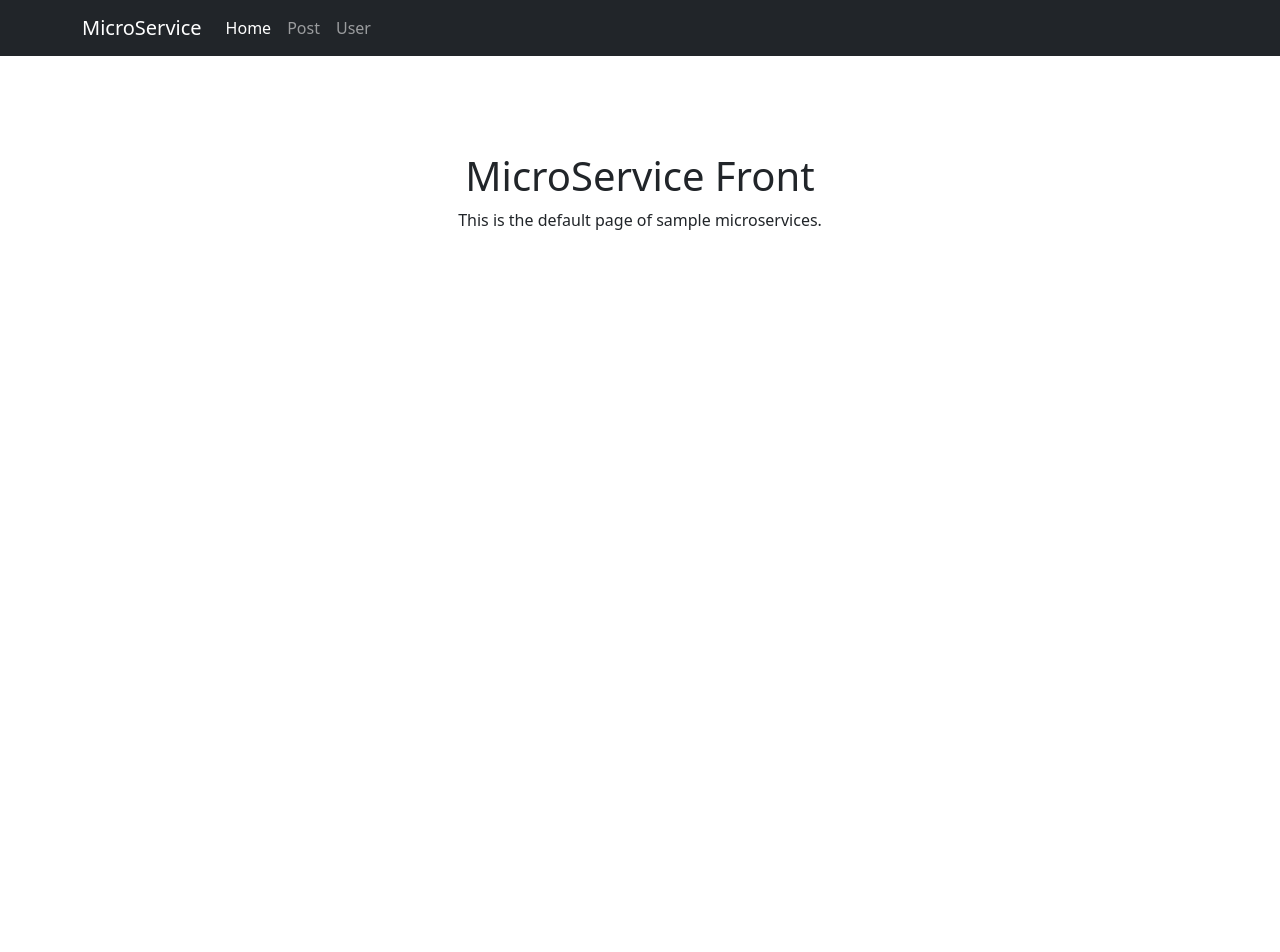
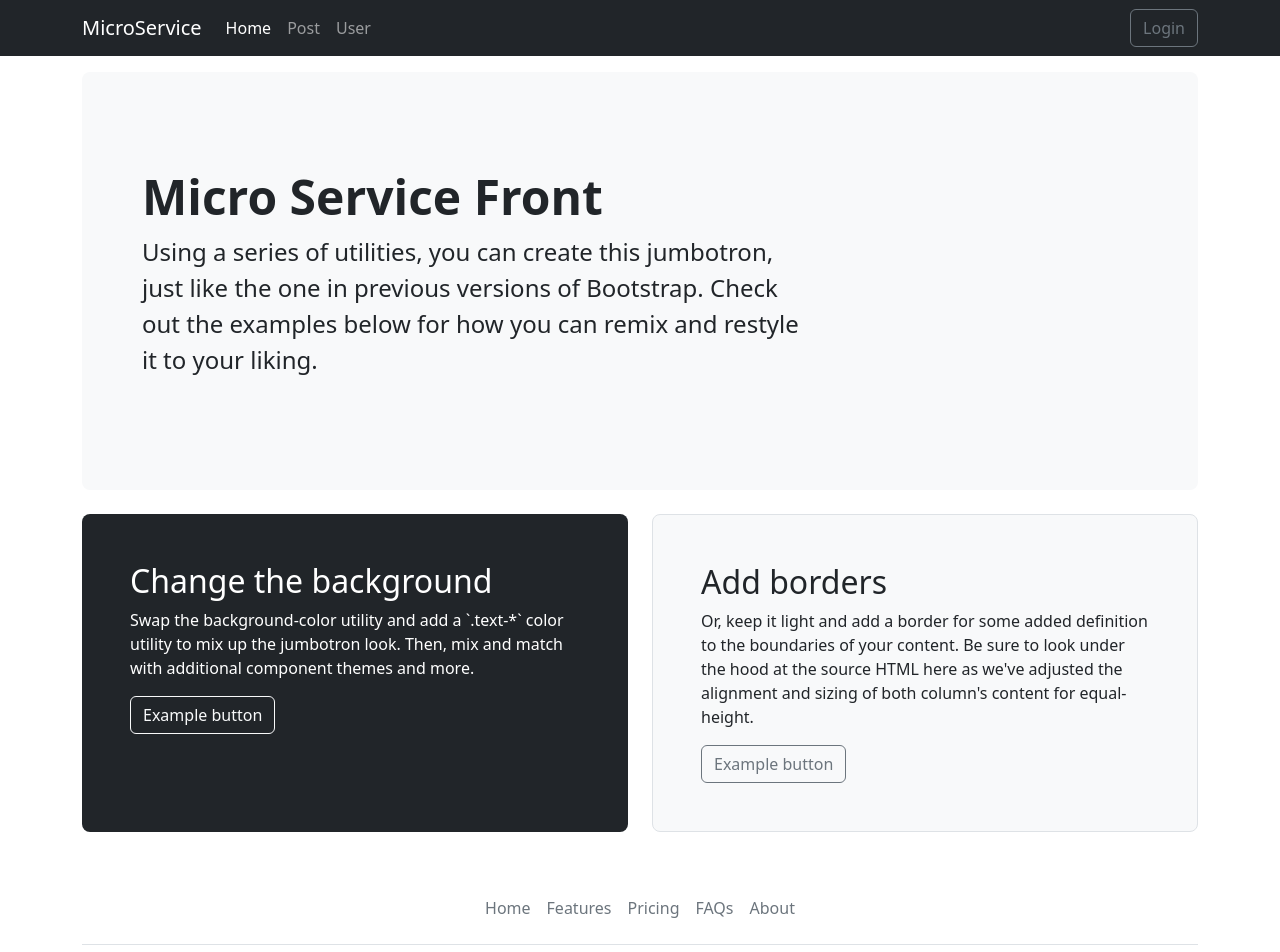
Before and after one commit to mohsenfathipour/microservice-blog-post, a Vue app in the folder frontend/: page / in a window 1280 px wide. Shown: the top 952 px of the page. Before the commit the page ends 800 px from the top, so only its background shows below. Built offline with nearby package versions, Linux system fonts and the light colour scheme.

Commit message:
Footer added and home changed

```diff
--- a/frontend/src/App.vue
+++ b/frontend/src/App.vue
@@ -24,6 +24,9 @@ import {RouterLink, RouterView} from 'vue-router'
               <RouterLink :to="{ name:'user.index'}" class="nav-link" aria-current="page" href="#">User</RouterLink>
             </li>
           </ul>
+          <div class="d-flex">
+            <a class="btn btn-outline-secondary">Login</a>
+          </div>
         </div>
       </div>
     </nav>
@@ -31,6 +34,19 @@ import {RouterLink, RouterView} from 'vue-router'
 
   <RouterView/>
 
+  <div class="container">
+    <footer class="py-3 my-4">
+      <ul class="nav justify-content-center border-bottom pb-3 mb-3">
+        <li class="nav-item"><a href="#" class="nav-link px-2 text-muted">Home</a></li>
+        <li class="nav-item"><a href="#" class="nav-link px-2 text-muted">Features</a></li>
+        <li class="nav-item"><a href="#" class="nav-link px-2 text-muted">Pricing</a></li>
+        <li class="nav-item"><a href="#" class="nav-link px-2 text-muted">FAQs</a></li>
+        <li class="nav-item"><a href="#" class="nav-link px-2 text-muted">About</a></li>
+      </ul>
+      <p class="text-center text-muted">© 2023 Microservice</p>
+    </footer>
+  </div>
+
 </template>
 
 <style scoped>
--- a/frontend/src/components/home.vue
+++ b/frontend/src/components/home.vue
@@ -4,15 +4,41 @@
 
 <template>
 
-  <article class="text-center pt-5 mt-5">
-    <h1>MicroService Front</h1>
-    <div>
-      <p>This is the default page of sample microservices.</p>
+  <main class="container py-3">
+
+    <div class="p-5 mb-4 bg-light rounded-3">
+      <div class="container-fluid py-5">
+        <h1 class="display-5 fw-bold">Micro Service Front</h1>
+        <p class="col-md-8 fs-4">Using a series of utilities, you can create this jumbotron, just like the one in
+          previous
+          versions of Bootstrap. Check out the examples below for how you can remix and restyle it to your liking.</p>
+      </div>
     </div>
-  </article>
+
+    <div class="row align-items-md-stretch">
+      <div class="col-md-6">
+        <div class="h-100 p-5 text-white bg-dark rounded-3">
+          <h2>Change the background</h2>
+          <p>Swap the background-color utility and add a `.text-*` color utility to mix up the jumbotron look. Then, mix
+            and match with additional component themes and more.</p>
+          <button class="btn btn-outline-light" type="button">Example button</button>
+        </div>
+      </div>
+      <div class="col-md-6">
+        <div class="h-100 p-5 bg-light border rounded-3">
+          <h2>Add borders</h2>
+          <p>Or, keep it light and add a border for some added definition to the boundaries of your content. Be sure to
+            look under the hood at the source HTML here as we've adjusted the alignment and sizing of both column's
+            content for equal-height.</p>
+          <button class="btn btn-outline-secondary" type="button">Example button</button>
+        </div>
+      </div>
+    </div>
+
+  </main>
+
 
 </template>
-
 
 <style scoped>
 
```
Also changed, not shown: 1 other file (tests, documents, lock files or other folders).
